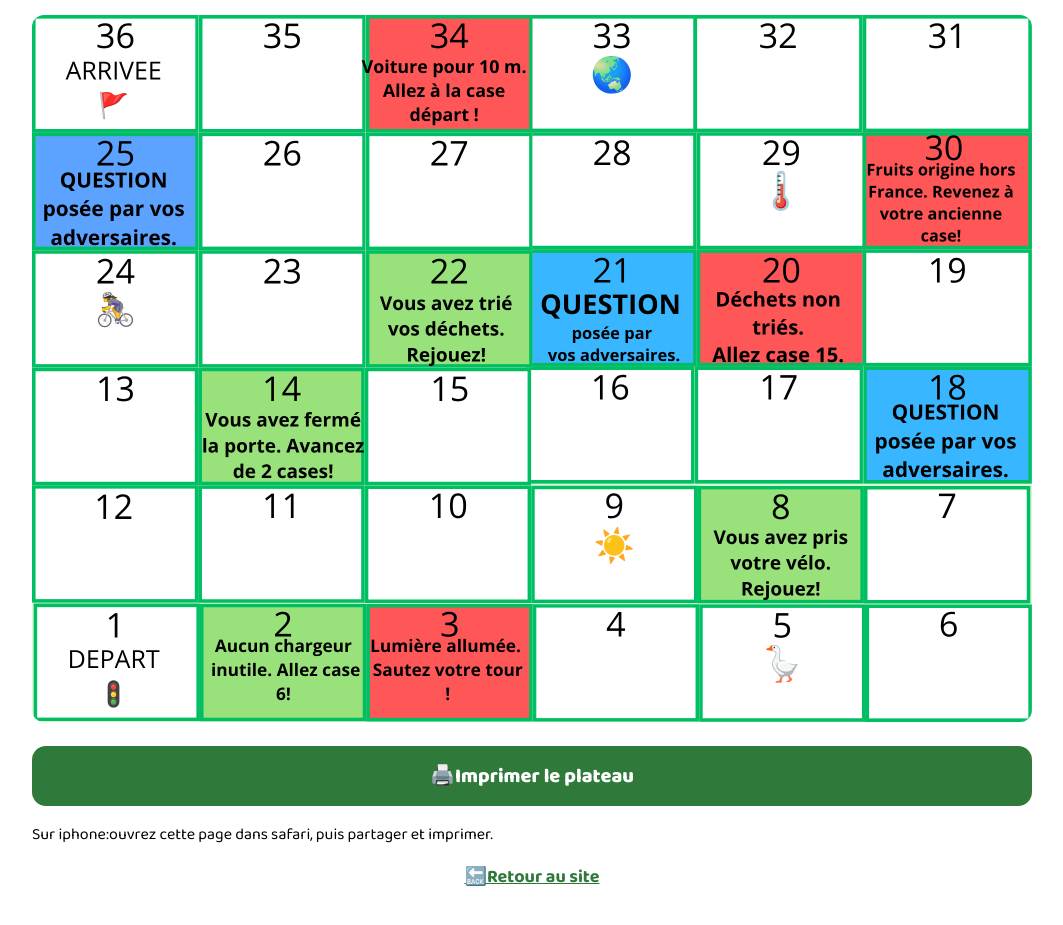
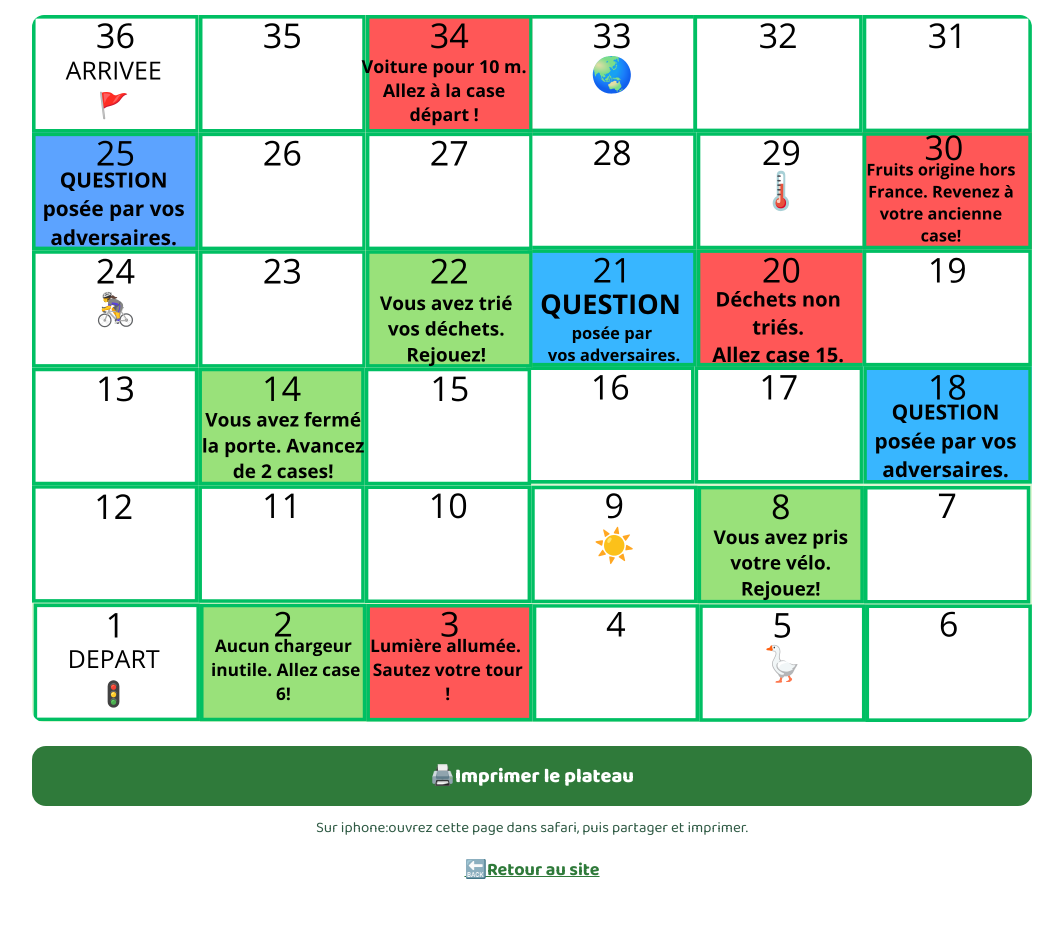
Before and after one commit to Milla202692/ecodefi, a plain HTML site: page plateau.html in a window 1280 px wide. Shown: the part 97-1022 px from the top of the page, without its empty margins (108-1171 px from the left). Drawn offline with Linux system fonts and the light colour scheme.

Commit message:
Update style.css
Ajout .aide

```diff
--- a/style.css
+++ b/style.css
@@ -193,7 +193,7 @@ body {
 	font-weight: 700 ;
 }
 @media print {
-	.retour, .retour-site, .fiche-titre {
+	.retour, .retour-site, .fiche-titre, .aide {
 		display: none ;
 }
 	.plateau-image {
@@ -210,3 +210,9 @@ body {
 	size: landscape ;
 	margin: 1cm;
 }
+.aide {
+	text-align: center ;
+	font-size: 15px ;
+	color: #2F5A44 ;
+	margin-top: 10px ;
+}
```
